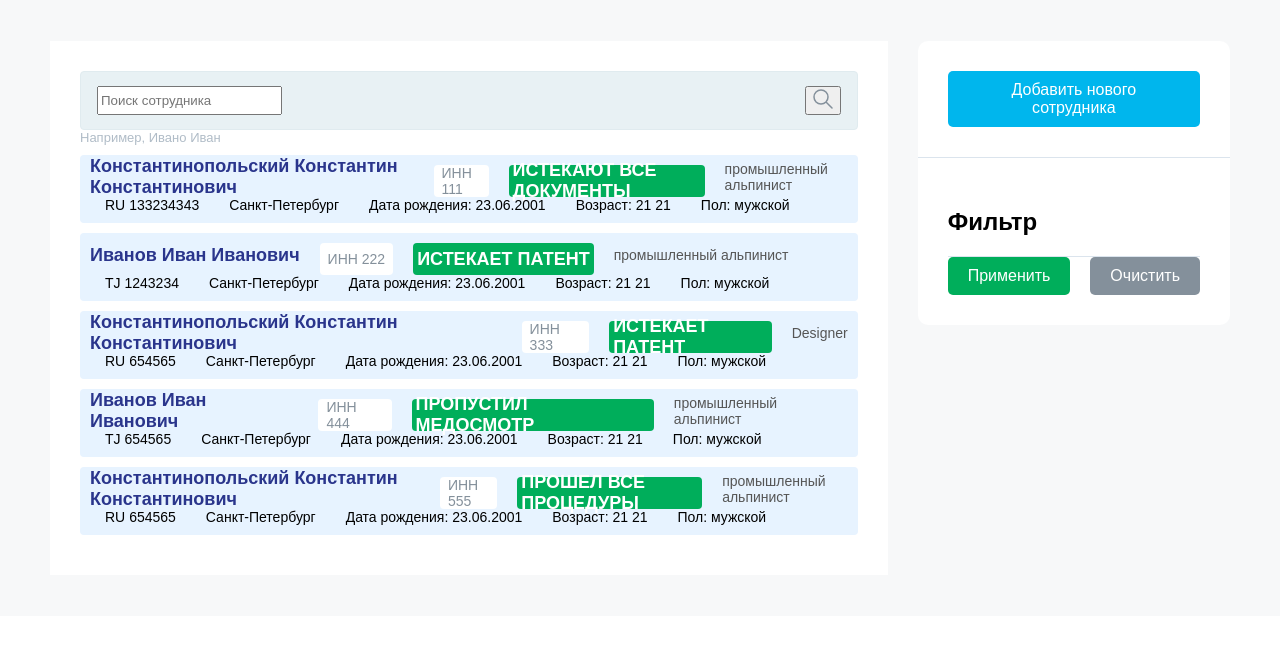
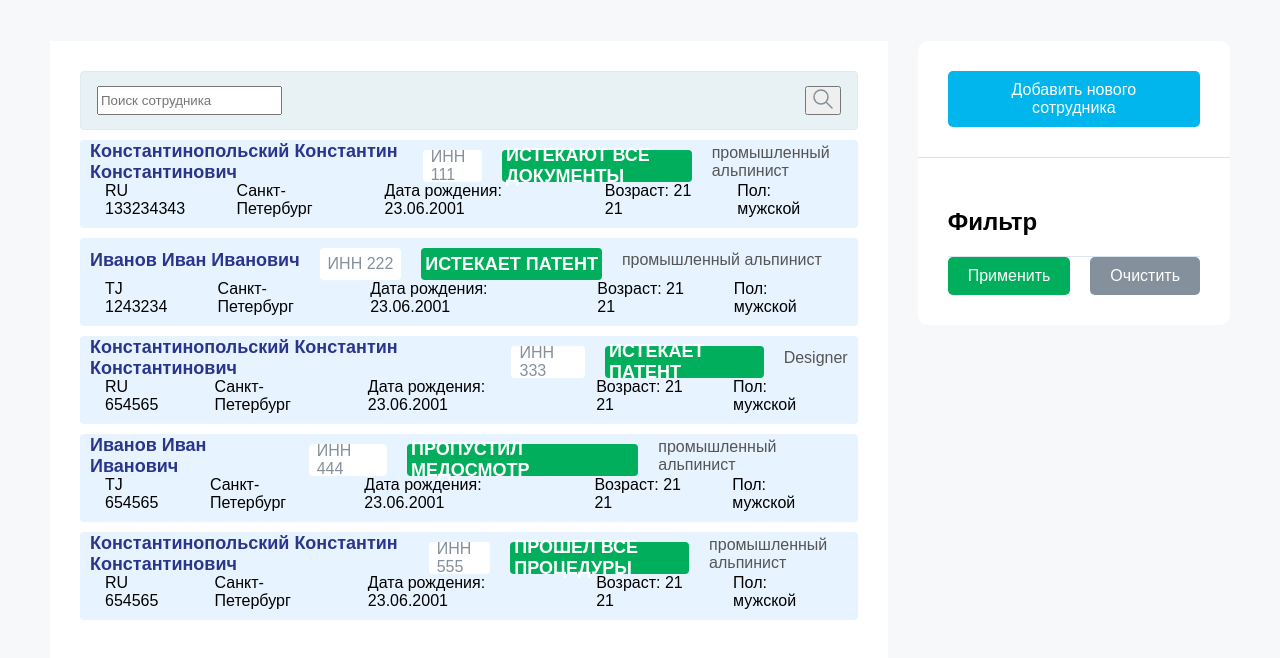
Before and after one commit to katesereda1808/employees-list-2, a React (Vite) app: page / in a window 1280 px wide. Shown: the top 658 px of the page. Built offline with nearby package versions, Linux system fonts and the light colour scheme.

Commit message:
fix search

```diff
--- a/src/UI/employee-list/EmployeeList.tsx
+++ b/src/UI/employee-list/EmployeeList.tsx
@@ -1,28 +1,27 @@
-import React from 'react';
-import { EMPLOYEES } from '../../data/data'; // Import the array of employees
-import EmployeeCard from '../employee-card/EmployeeCard'; // EmployeeCard component
+import { useState } from 'react';
+import EmployeeCard from "../../UI/employee-card/EmployeeCard";
+import Search from "../../UI/search/Search";
+import { EMPLOYEES } from  "../../data/data";
 import styles from './EmployeeList.module.css';
 
+const EmployeeList = () => {
+  const [filteredEmployees, setFilteredEmployees] = useState(EMPLOYEES);
 
-interface EmployeeListProps {
-  searchTerm: string; // Explicitly define searchTerm as a string
-}
-
-const EmployeeList: React.FC<EmployeeListProps> = ({ searchTerm }) => {
-  // Filter employees based on search term (case-insensitive)
-  const filteredEmployees = EMPLOYEES.filter(employee =>
-    employee.name.toLowerCase().includes(searchTerm.toLowerCase())
-  );
+  const handleSearch = (searchTerm: string) => {
+    const searchResults = EMPLOYEES.filter((employee) =>
+      employee.name.toLowerCase().includes(searchTerm.toLowerCase())
+    );
+    setFilteredEmployees(searchResults);
+  };
 
   return (
-    <div className={styles.listContainer}>
-      {filteredEmployees.length > 0 ? (
-        filteredEmployees.map(employee => (
+    <div className={styles.pageContainer}>
+      <div className={styles.employeesList}>
+        <Search onSearch={handleSearch} />
+        {filteredEmployees.map((employee) => (
           <EmployeeCard key={employee.id} employee={employee} />
-        ))
-      ) : (
-        <p>No employees found</p>
-      )}
+        ))}
+      </div>
     </div>
   );
 };
--- a/src/UI/search/Search.tsx
+++ b/src/UI/search/Search.tsx
@@ -3,16 +3,18 @@ import styles from './Search.module.css';
 import SearchIcon from '../../assets/search-icon.svg';
 
 interface SearchProps {
-  onSearchChange: (searchTerm: string) => void; // Callback to parent
+  onSearch: (searchTerm: string) => void;
 }
 
-const Search: React.FC<SearchProps> = ({ onSearchChange }) => {
+const Search: React.FC<SearchProps> = ({ onSearch }) => {
   const [searchTerm, setSearchTerm] = useState('');
 
   const handleInputChange = (e: React.ChangeEvent<HTMLInputElement>) => {
-    const newTerm = e.target.value;
-    setSearchTerm(newTerm);
-    onSearchChange(newTerm); // Pass search term to parent
+    setSearchTerm(e.target.value);
+  };
+
+  const handleSearchClick = () => {
+    onSearch(searchTerm);
   };
 
   return (
@@ -25,11 +27,10 @@ const Search: React.FC<SearchProps> = ({ onSearchChange }) => {
           value={searchTerm}
           onChange={handleInputChange}
         />
-        <button>
+        <button onClick={handleSearchClick}>
           <img src={SearchIcon} alt="search btn" />
         </button>
       </div>
-      <span className={styles.hint}>Например, Ивано Иван</span>
     </div>
   );
 };
--- a/src/pages/main-page/MainPage.tsx
+++ b/src/pages/main-page/MainPage.tsx
@@ -1,26 +1,13 @@
-// import { useState } from 'react'
 import Filters from "../../UI/filters/Filters";
-import EmployeeCard from "../../UI/employee-card/EmployeeCard";
-import Search from "../../UI/search/Search";
 import styles from './MainPage.module.css';
-import { useState } from "react";
 import EmployeeList from "../../UI/employee-list/EmployeeList";
 
 function EmployeesPage() {
-  const [searchTerm, setSearchTerm] = useState('');
-
-  const handleSearchChange = (term: string) => {
-    setSearchTerm(term);
-  };
 
   return (
     <div className={styles.pageContainer}>
       <div className={styles.employeesList}>
-      <Search onSearchChange={handleSearchChange} />
-      <EmployeeList searchTerm={searchTerm} />
-        {/* {EMPLOYEES.map((employee) => (
-          <EmployeeCard key={employee.id} employee={employee} />
-        )) } */}
+      <EmployeeList />
       </div>
       <Filters/>
     </div>
```
